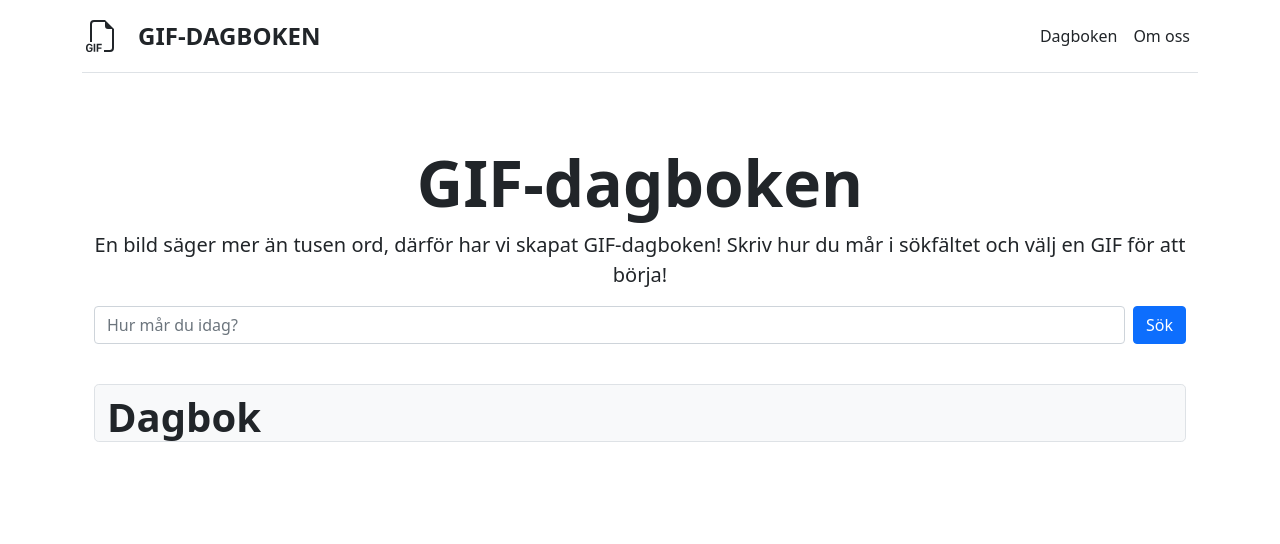
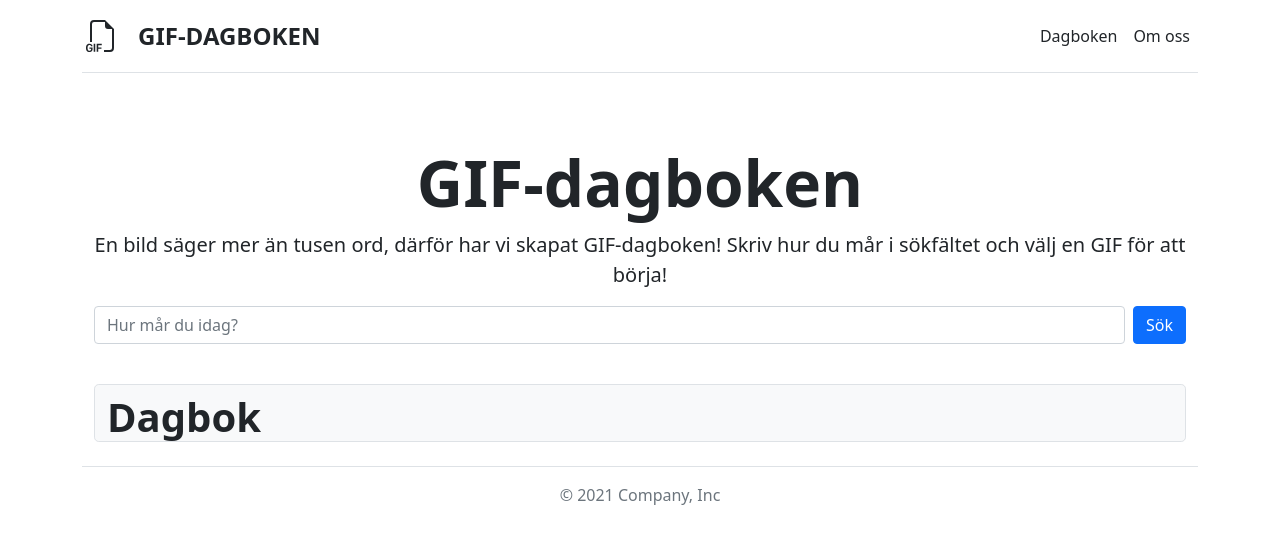
Before and after one commit to jonfra165/projektarbete, a React (Create React App) app: page / in a window 1280 px wide. Shown: the top 544 px of the page. Built offline with nearby package versions, Linux system fonts and the light colour scheme.

Commit message:
Skapade komponenten footer.

```diff
--- a/src/App.jsx
+++ b/src/App.jsx
@@ -1,13 +1,15 @@
 import Giphy from './components/Giphy';
 import Navbar from './components/Navbar';
+import Footer from './components/Footer';
 
 function App() {
   return (
     <>
-      <Navbar/>
+      <Navbar />
       <div className="container">
         <Giphy />
       </div>
+      <Footer />
     </>
   );
 }
--- /dev/null
+++ b/src/components/Footer.jsx
@@ -0,0 +1,13 @@
+import React from "react";
+
+const Footer = () => {
+    return (
+        <div className="container">
+        <footer className="py-3 my-4 border-top">
+          <p className="text-center text-muted">&copy; 2021 Company, Inc</p>
+        </footer>
+      </div>
+    );
+};
+
+export default Footer;
```
